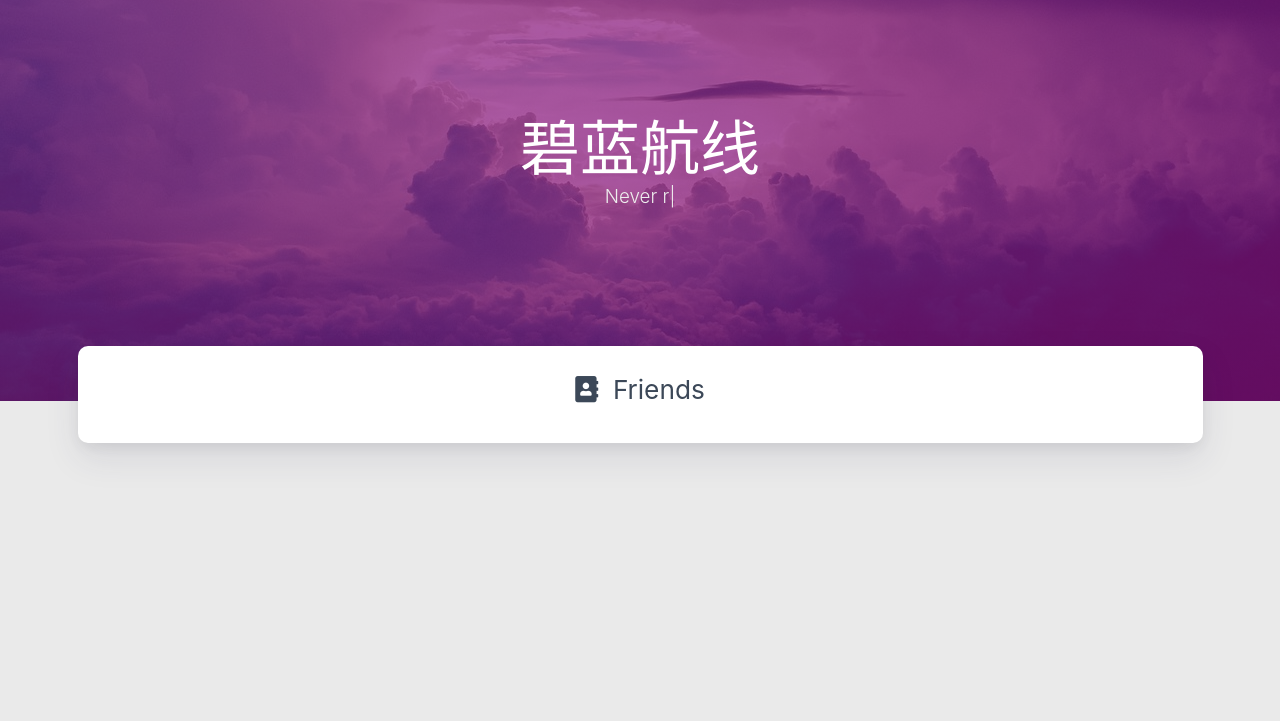
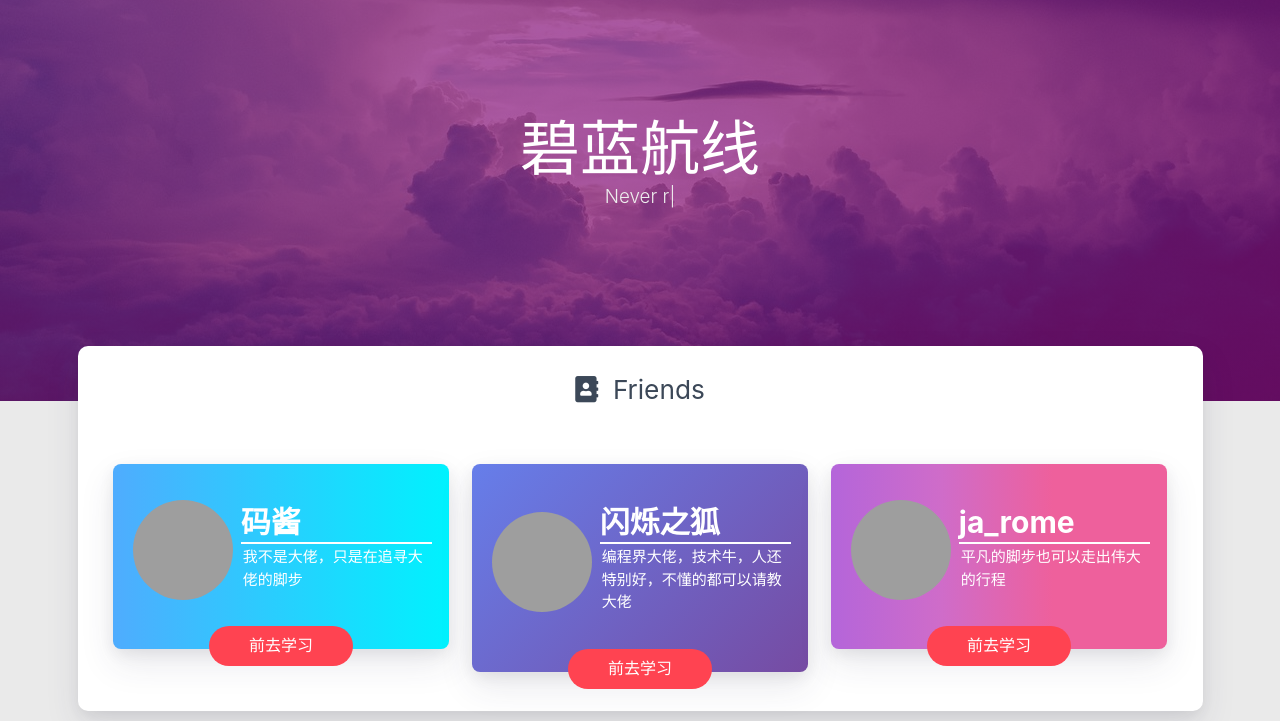
Before and after one commit to ysqq4/ysqq4, a plain HTML site: page friends/index.html in a window 1280 px wide. Shown: the part 79-800 px from the top of the page. Drawn offline with nearby package versions, Linux system fonts and the light colour scheme; some packages are replaced by stand-ins of ours; no server answers; grey boxes are pictures that could not be loaded; a script that the page names is missing.

Commit message:
Site updated: 2023-09-29 10:34:37

```diff
--- a/friends/index.html
+++ b/friends/index.html
@@ -545,6 +545,74 @@
                 </div>
                 <article id="friends-link">
 
+
+                    <div class="row tags-posts friend-all">
+
+
+                        <div class="col s12 m6 l4 friend-div" data-aos="zoom-in-up">
+                            <div class="card frind-card1">
+                                <div class="frind-ship">
+                                    <div class="title">
+                                        <img src="http://image.luokangyuan.com/1_qq_27922023.jpg" alt="img">
+                                        <div>
+                                            <h1 class="friend-name">码酱</h1>
+                                            <p style="position: relative;top: -35px;">我不是大佬，只是在追寻大佬的脚步</p>
+                                        </div>
+                                    </div>
+                                    <div class="friend-button">
+                                        <a href="http://luokangyuan.com/" target="_blank"
+                                            class="button button-glow button-rounded button-caution">
+                                            前去学习
+                                        </a>
+                                    </div>
+                                </div>
+                            </div>
+                        </div>
+
+
+                        <div class="col s12 m6 l4 friend-div" data-aos="zoom-in-up">
+                            <div class="card frind-card2">
+                                <div class="frind-ship">
+                                    <div class="title">
+                                        <img src="http://image.luokangyuan.com/4027734.jpeg" alt="img">
+                                        <div>
+                                            <h1 class="friend-name">闪烁之狐</h1>
+                                            <p style="position: relative;top: -35px;">编程界大佬，技术牛，人还特别好，不懂的都可以请教大佬</p>
+                                        </div>
+                                    </div>
+                                    <div class="friend-button">
+                                        <a href="https://blinkfox.github.io/" target="_blank"
+                                            class="button button-glow button-rounded button-caution">
+                                            前去学习
+                                        </a>
+                                    </div>
+                                </div>
+                            </div>
+                        </div>
+
+
+                        <div class="col s12 m6 l4 friend-div" data-aos="zoom-in-up">
+                            <div class="card frind-card3">
+                                <div class="frind-ship">
+                                    <div class="title">
+                                        <img src="http://image.luokangyuan.com/avatar.jpg" alt="img">
+                                        <div>
+                                            <h1 class="friend-name">ja_rome</h1>
+                                            <p style="position: relative;top: -35px;">平凡的脚步也可以走出伟大的行程</p>
+                                        </div>
+                                    </div>
+                                    <div class="friend-button">
+                                        <a href="https://me.csdn.net/jlh912008548" target="_blank"
+                                            class="button button-glow button-rounded button-caution">
+                                            前去学习
+                                        </a>
+                                    </div>
+                                </div>
+                            </div>
+                        </div>
+
+                    </div>
+
                 </article>
             </div>
         </div>
```
